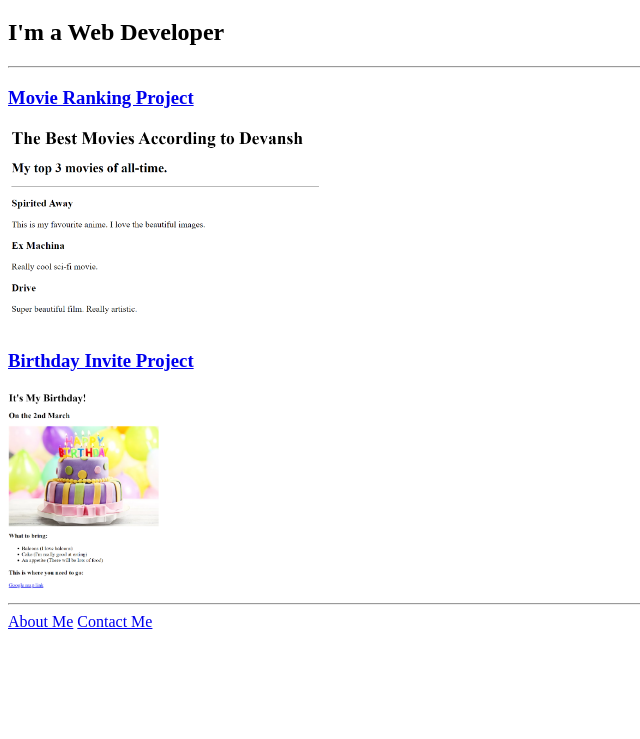
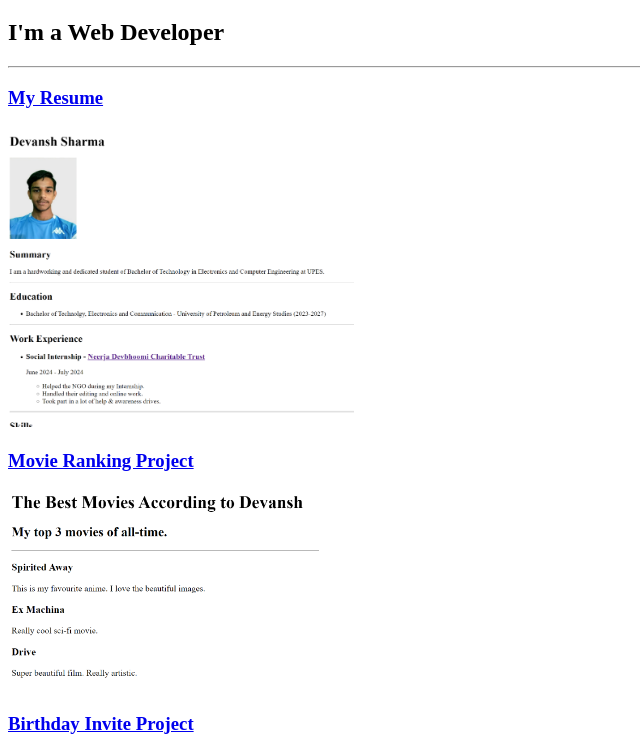
Before and after one commit to ADA354/html-portfolio, a plain HTML site: page index.html in a window 1280 px wide. Shown: the part 61-800 px from the top of the page, without its empty margins (0-640 px from the left). Drawn offline with Linux system fonts and the light colour scheme.

Commit message:
Add files via upload

```diff
--- a/index.html
+++ b/index.html
@@ -1,8 +1,7 @@
 <!DOCTYPE html>
 <html lang="en">
-
   <head>
-  <meta charset="UTF-8">
+    <meta charset="UTF-8" />
     <title>Devansh's Portfolio</title>
   </head>
 
@@ -10,13 +9,30 @@
     <h1>Devansh Sharma's Portfolio</h1>
     <h2>I'm a Web Developer</h2>
     <hr />
+
+    <h3><a href="https://ada354.github.io/html-resume/">My Resume</a></h3>
+    <img
+      src="./assets/images/resume.png"
+      height="300"
+      alt="resume website preview"
+    />
+
     <h3><a href="./public/movie-ranking.html">Movie Ranking Project</a></h3>
-  <img src="./assets/images/movie-ranking.png" height="200" alt="movie ranking project preview"/>
+    <img
+      src="./assets/images/movie-ranking.png"
+      height="200"
+      alt="movie ranking project preview"
+    />
+
     <h3><a href="./public/birthday-invite.html">Birthday Invite Project</a></h3>
-  <img src="./assets/images/birthday-invite.png" height="200" alt="birthday invite project preview"/>
+    <img
+      src="./assets/images/birthday-invite.png"
+      height="200"
+      alt="birthday invite project preview"
+    />
     <hr />
+
     <a href="./public/about.html">About Me</a>
     <a href="./public/contact.html">Contact Me</a>
   </body>
-
 </html>
```
Also changed, not shown: assets/images/resume.png (added). Lines whose indentation alone changed are shown as unchanged.
